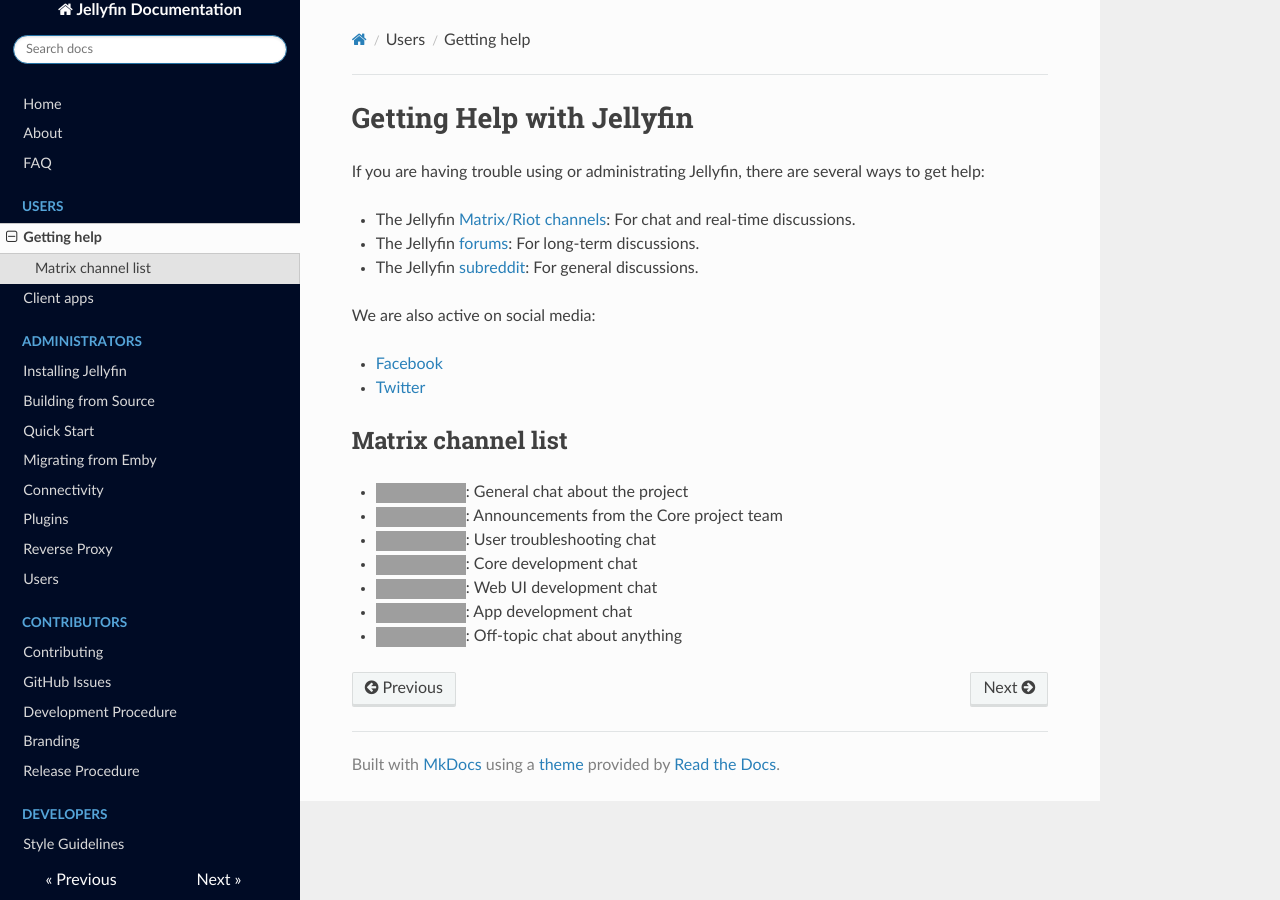
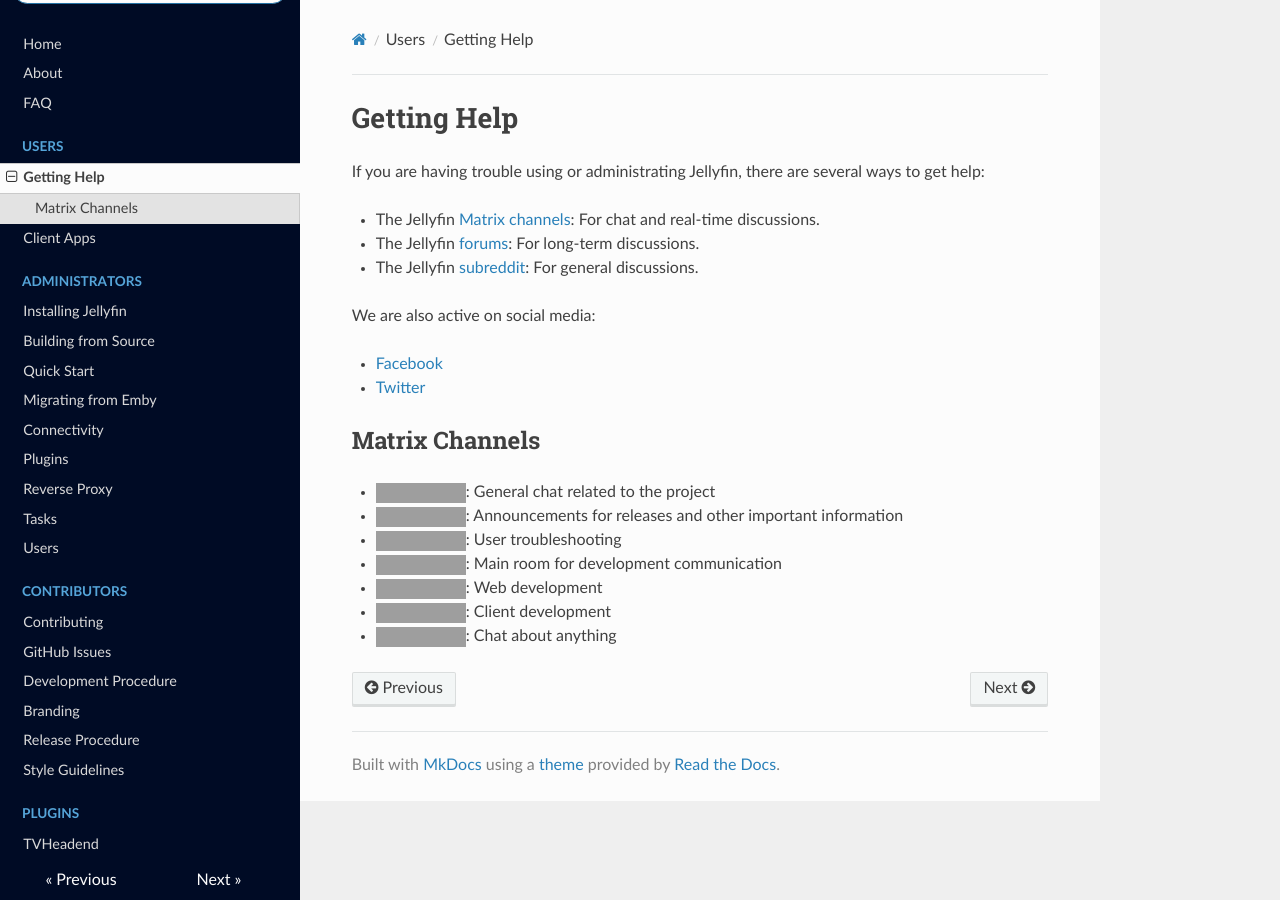
Before and after one commit to jellyfin-archive/jellyfin-docs, an MkDocs documentation site: the page built from docs/user-docs/getting-help.md, in a window 1280 px wide, cut to the strip 0-900 px from the top of the page. Built offline with MkDocs 1.6.1, drawn with Linux system fonts in a browser that asks for light colours; nearby versions of some CDN libraries; old or Windows-style settings are respelled for this version of MkDocs; grey boxes are pictures that could not be loaded.

Commit message:
add plugins and merge developers and contributors

```diff
--- a/docs/user-docs/plugin-tvheadend-configuration.md
+++ b/docs/plugins/tvheadend.md
@@ -1,4 +1,4 @@
-# Configuring Tvheadend for Jellyfin
+# TVHeadend
 
 The objective of the guide is to configure the Jellyfin Tvheadend plugin to backend a Tvheadend server.
 
--- a/docs/user-docs/getting-help.md
+++ b/docs/user-docs/getting-help.md
@@ -1,8 +1,8 @@
-# Getting Help with Jellyfin
+# Getting Help
 
 If you are having trouble using or administrating Jellyfin, there are several ways to get help:
 
-* The Jellyfin [Matrix/Riot channels](https://matrix.to/#/+jellyfin:matrix.org): For chat and real-time discussions.
+* The Jellyfin [Matrix channels](https://matrix.to/#/+jellyfin:matrix.org): For chat and real-time discussions.
 
 * The Jellyfin [forums](https://forum.jellyfin.org): For long-term discussions.
 
@@ -14,12 +14,12 @@ We are also active on social media:
 
 * [Twitter](https://twitter.com/jellyfin)
 
-## Matrix channel list
+## Matrix Channels
 
-* <a href="https://matrix.to/#/#jellyfin:matrix.org"><img alt="jellyfin" src="https://img.shields.io/matrix/jellyfin:matrix.org.svg?logo=matrix&label=jellyfin"></a>: General chat about the project
-* <a href="https://matrix.to/#/#jellyfin-announce:matrix.org"><img alt="jellyfin-announce" src="https://img.shields.io/matrix/jellyfin-announce:matrix.org.svg?logo=matrix&label=jellyfin-announce"></a>: Announcements from the Core project team
-* <a href="https://matrix.to/#/#jellyfin-troubleshooting:matrix.org"><img alt="jellyfin-troubleshooting" src="https://img.shields.io/matrix/jellyfin-troubleshooting:matrix.org.svg?logo=matrix&label=jellyfin-troubleshooting"></a>: User troubleshooting chat
-* <a href="https://matrix.to/#/#jellyfin-dev:matrix.org"><img alt="jellyfin-dev" src="https://img.shields.io/matrix/jellyfin-dev:matrix.org.svg?logo=matrix&label=jellyfin-dev"></a>: Core development chat
-* <a href="https://matrix.to/#/#jellyfin-web-dev:matrix.org"><img alt="jellyfin-web-dev" src="https://img.shields.io/matrix/jellyfin-web-dev:matrix.org.svg?logo=matrix&label=jellyfin-web-dev"></a>: Web UI development chat
-* <a href="https://matrix.to/#/#jellyfin-app-dev:matrix.org"><img alt="jellyfin-app-dev" src="https://img.shields.io/matrix/jellyfin-app-dev:matrix.org.svg?logo=matrix&label=jellyfin-app-dev"></a>: App development chat
-* <a href="https://matrix.to/#/#jellyfin-offtopic:matrix.org"><img alt="jellyfin-offtopic" src="https://img.shields.io/matrix/jellyfin-offtopic:matrix.org.svg?logo=matrix&label=jellyfin-offtopic"></a>: Off-topic chat about anything
+* <a href="https://matrix.to/#/#jellyfin:matrix.org"><img alt="jellyfin" src="https://img.shields.io/matrix/jellyfin:matrix.org.svg?logo=matrix&label=jellyfin"></a>: General chat related to the project
+* <a href="https://matrix.to/#/#jellyfin-announce:matrix.org"><img alt="jellyfin-announce" src="https://img.shields.io/matrix/jellyfin-announce:matrix.org.svg?logo=matrix&label=jellyfin-announce"></a>: Announcements for releases and other important information
+* <a href="https://matrix.to/#/#jellyfin-troubleshooting:matrix.org"><img alt="jellyfin-troubleshooting" src="https://img.shields.io/matrix/jellyfin-troubleshooting:matrix.org.svg?logo=matrix&label=jellyfin-troubleshooting"></a>: User troubleshooting
+* <a href="https://matrix.to/#/#jellyfin-dev:matrix.org"><img alt="jellyfin-dev" src="https://img.shields.io/matrix/jellyfin-dev:matrix.org.svg?logo=matrix&label=jellyfin-dev"></a>: Main room for development communication
+* <a href="https://matrix.to/#/#jellyfin-web-dev:matrix.org"><img alt="jellyfin-web-dev" src="https://img.shields.io/matrix/jellyfin-web-dev:matrix.org.svg?logo=matrix&label=jellyfin-web-dev"></a>: Web development
+* <a href="https://matrix.to/#/#jellyfin-app-dev:matrix.org"><img alt="jellyfin-app-dev" src="https://img.shields.io/matrix/jellyfin-app-dev:matrix.org.svg?logo=matrix&label=jellyfin-app-dev"></a>: Client development
+* <a href="https://matrix.to/#/#jellyfin-offtopic:matrix.org"><img alt="jellyfin-offtopic" src="https://img.shields.io/matrix/jellyfin-offtopic:matrix.org.svg?logo=matrix&label=jellyfin-offtopic"></a>: Chat about anything
--- a/mkdocs.yml
+++ b/mkdocs.yml
@@ -8,8 +8,8 @@ pages:
   - About: 'about.md'
   - FAQ: 'faq.md'
   - Users:
-    - Getting help: 'user-docs/getting-help.md'
-    - Client apps: 'user-docs/apps.md'
+    - Getting Help: 'user-docs/getting-help.md'
+    - Client Apps: 'user-docs/apps.md'
   - Administrators:
     - Installing Jellyfin: 'administrator-docs/installing.md'
     - Building from Source: 'administrator-docs/building.md'
@@ -18,6 +18,7 @@ pages:
     - Connectivity: 'administrator-docs/connectivity.md'
     - Plugins: 'administrator-docs/plugins.md'
     - Reverse Proxy: 'administrator-docs/reverse-proxy.md'
+    - Tasks: 'administrator-docs/tasks.md'
     - Users: 'administrator-docs/users.md'
   - Contributors:
     - Contributing: 'contributor-docs/contributing.md'
@@ -25,7 +26,8 @@ pages:
     - Development Procedure: 'contributor-docs/contributing-code.md'
     - Branding: 'contributor-docs/branding-guide.md'
     - Release Procedure: 'contributor-docs/release-procedure.md'
-  - Developers:
-    - Style Guidelines: 'developer-docs/coding-style.md'
+    - Style Guidelines: 'contributor-docs/coding-style.md'
+  - Plugins:
+    - TVHeadend: 'plugins/tvheadend.md'
 extra_css:
   - static/overrides.css
```
Also changed, not shown: docs/index.md (+4 -4 lines), docs/contributor-docs/coding-style.md (renamed from docs/developer-docs/coding-style.md).
